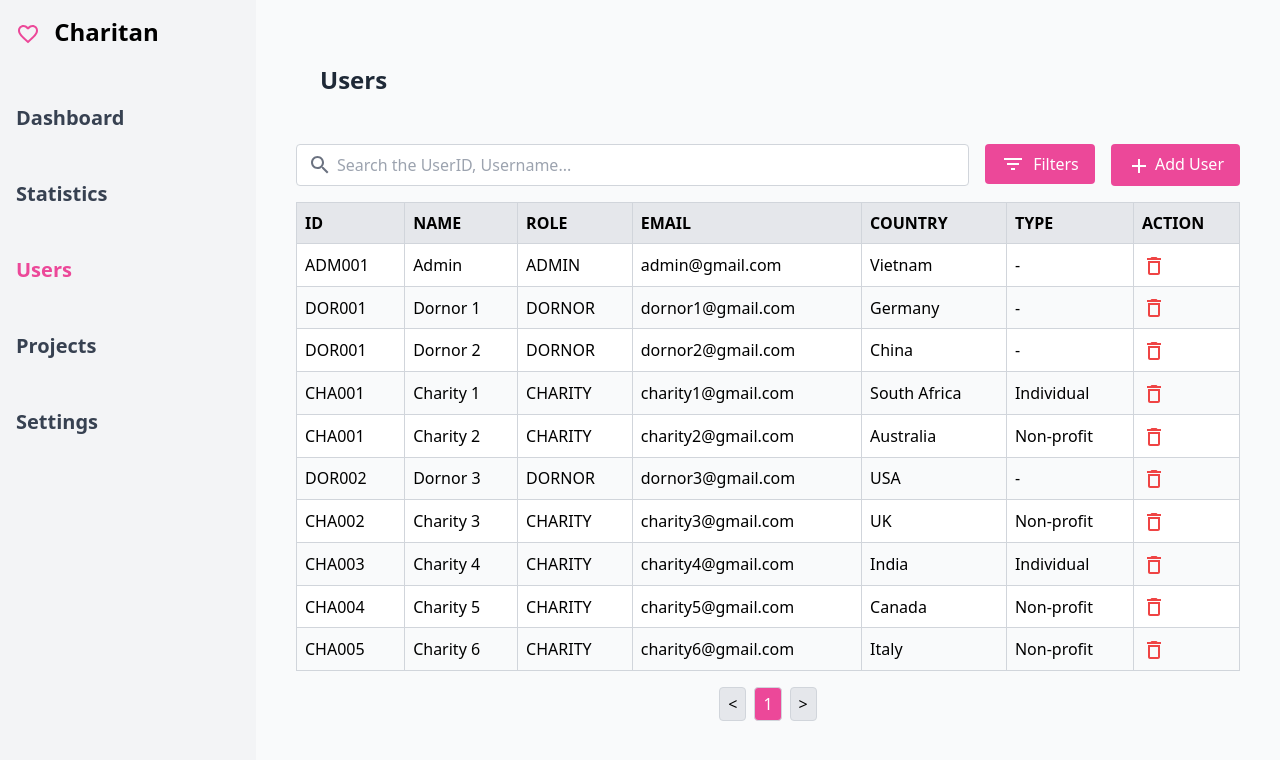
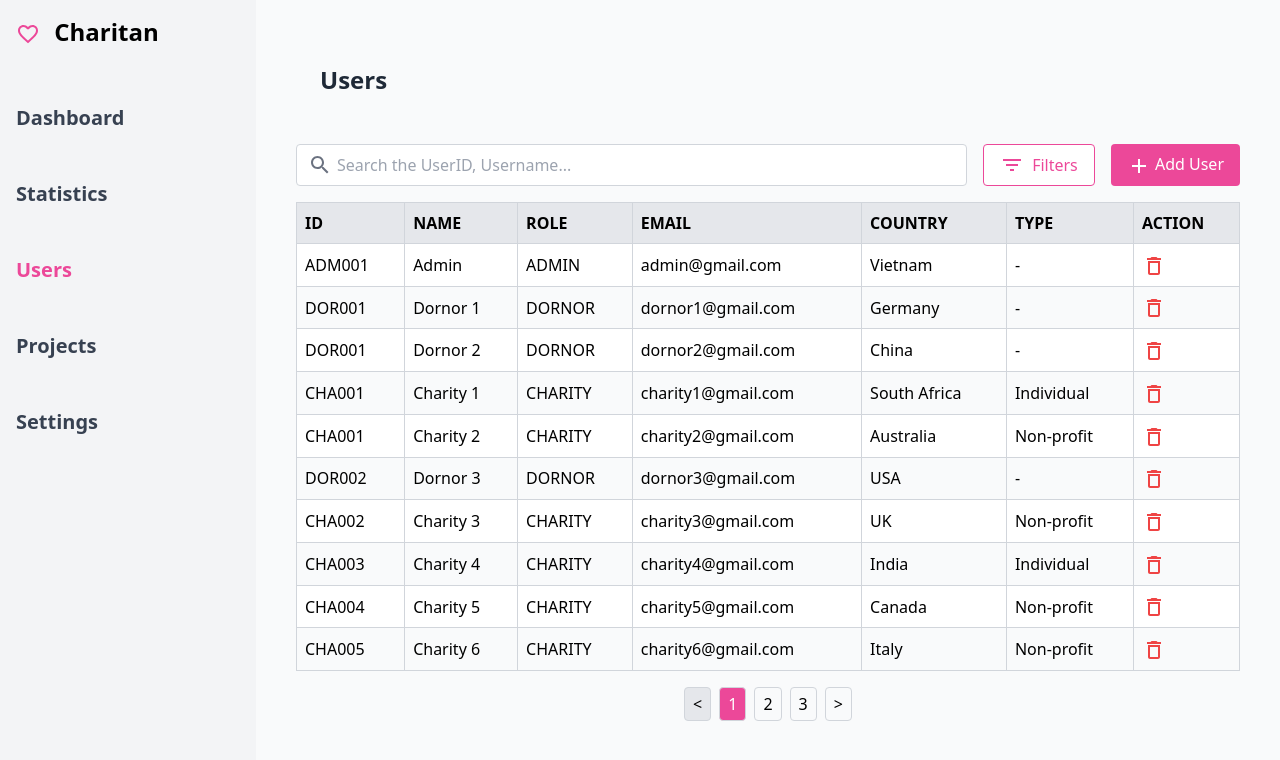
Before and after one commit to SoftwareArchitecture-SquadTiger/Team-B, a React (Create React App) app in the folder Frontend/: page /users in a window 1280 px wide. Shown: the top 760 px of the page. Built offline with nearby package versions, Linux system fonts and the light colour scheme.

Commit message:
completed fixing users page

```diff
--- a/Frontend/src/components/users/Users.jsx
+++ b/Frontend/src/components/users/Users.jsx
@@ -13,6 +13,22 @@ const Users = () => {
   const users = [
     { id: "ADM001", name: "Admin", role: "ADMIN", email: "admin@gmail.com", country: "Vietnam", type: "-" },
     { id: "DOR001", name: "Dornor 1", role: "DORNOR", email: "dornor1@gmail.com", country: "Germany", type: "-" },
+    { id: "DOR001", name: "Dornor 2", role: "DORNOR", email: "dornor2@gmail.com", country: "China", type: "-" },
+    { id: "CHA001", name: "Charity 1", role: "CHARITY", email: "charity1@gmail.com", country: "South Africa", type: "Individual" },
+    { id: "CHA001", name: "Charity 2", role: "CHARITY", email: "charity2@gmail.com", country: "Australia", type: "Non-profit" },
+    { id: "DOR002", name: "Dornor 3", role: "DORNOR", email: "dornor3@gmail.com", country: "USA", type: "-" },
+    { id: "CHA002", name: "Charity 3", role: "CHARITY", email: "charity3@gmail.com", country: "UK", type: "Non-profit" },
+    { id: "CHA003", name: "Charity 4", role: "CHARITY", email: "charity4@gmail.com", country: "India", type: "Individual" },
+    { id: "CHA004", name: "Charity 5", role: "CHARITY", email: "charity5@gmail.com", country: "Canada", type: "Non-profit" },
+    { id: "CHA005", name: "Charity 6", role: "CHARITY", email: "charity6@gmail.com", country: "Italy", type: "Non-profit" },
+    { id: "DOR001", name: "Dornor 2", role: "DORNOR", email: "dornor2@gmail.com", country: "China", type: "-" },
+    { id: "CHA001", name: "Charity 1", role: "CHARITY", email: "charity1@gmail.com", country: "South Africa", type: "Individual" },
+    { id: "CHA001", name: "Charity 2", role: "CHARITY", email: "charity2@gmail.com", country: "Australia", type: "Non-profit" },
+    { id: "DOR002", name: "Dornor 3", role: "DORNOR", email: "dornor3@gmail.com", country: "USA", type: "-" },
+    { id: "CHA002", name: "Charity 3", role: "CHARITY", email: "charity3@gmail.com", country: "UK", type: "Non-profit" },
+    { id: "CHA003", name: "Charity 4", role: "CHARITY", email: "charity4@gmail.com", country: "India", type: "Individual" },
+    { id: "CHA004", name: "Charity 5", role: "CHARITY", email: "charity5@gmail.com", country: "Canada", type: "Non-profit" },
+    { id: "CHA005", name: "Charity 6", role: "CHARITY", email: "charity6@gmail.com", country: "Italy", type: "Non-profit" },
     { id: "DOR001", name: "Dornor 2", role: "DORNOR", email: "dornor2@gmail.com", country: "China", type: "-" },
     { id: "CHA001", name: "Charity 1", role: "CHARITY", email: "charity1@gmail.com", country: "South Africa", type: "Individual" },
     { id: "CHA001", name: "Charity 2", role: "CHARITY", email: "charity2@gmail.com", country: "Australia", type: "Non-profit" },
@@ -73,7 +89,7 @@ const Users = () => {
         <div className="relative">
           <button
             onClick={handleFilterClick}
-            className="px-4 py-2 bg-pink-500 text-white rounded flex items-center gap-2"
+            className="px-4 py-2 bg-white text-pink-500 rounded flex items-center gap-2 border border-pink-500"
           >
             <FilterListIcon /> Filters
           </button>
--- a/Frontend/tailwind.config.js
+++ b/Frontend/tailwind.config.js
@@ -1,7 +1,11 @@
 module.exports = {
   content: ['./src/**/*.{js,jsx,ts,tsx}'],
   theme: {
-    extend: {},
+    extend: {
+      colors:{
+        customPink: "FB1465"
+      },
+    },
   },
   plugins: [],
 };
```
